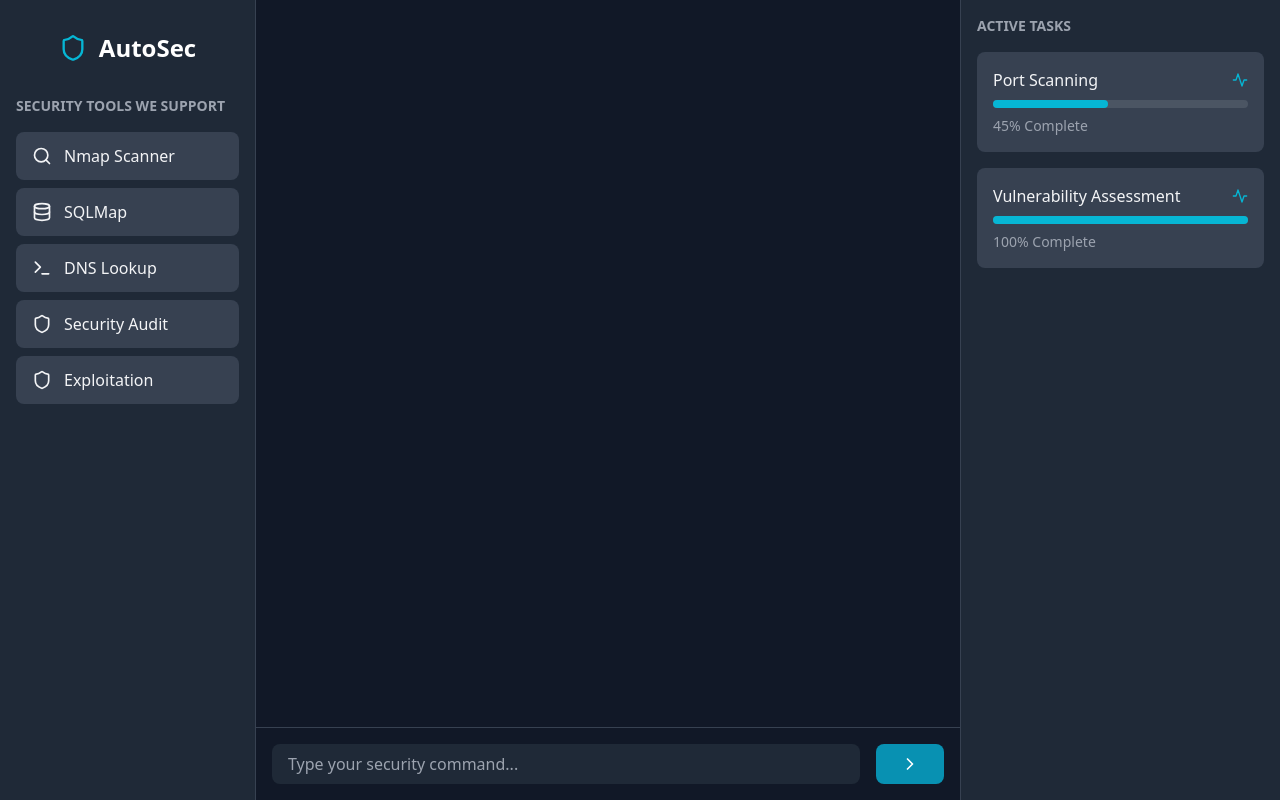
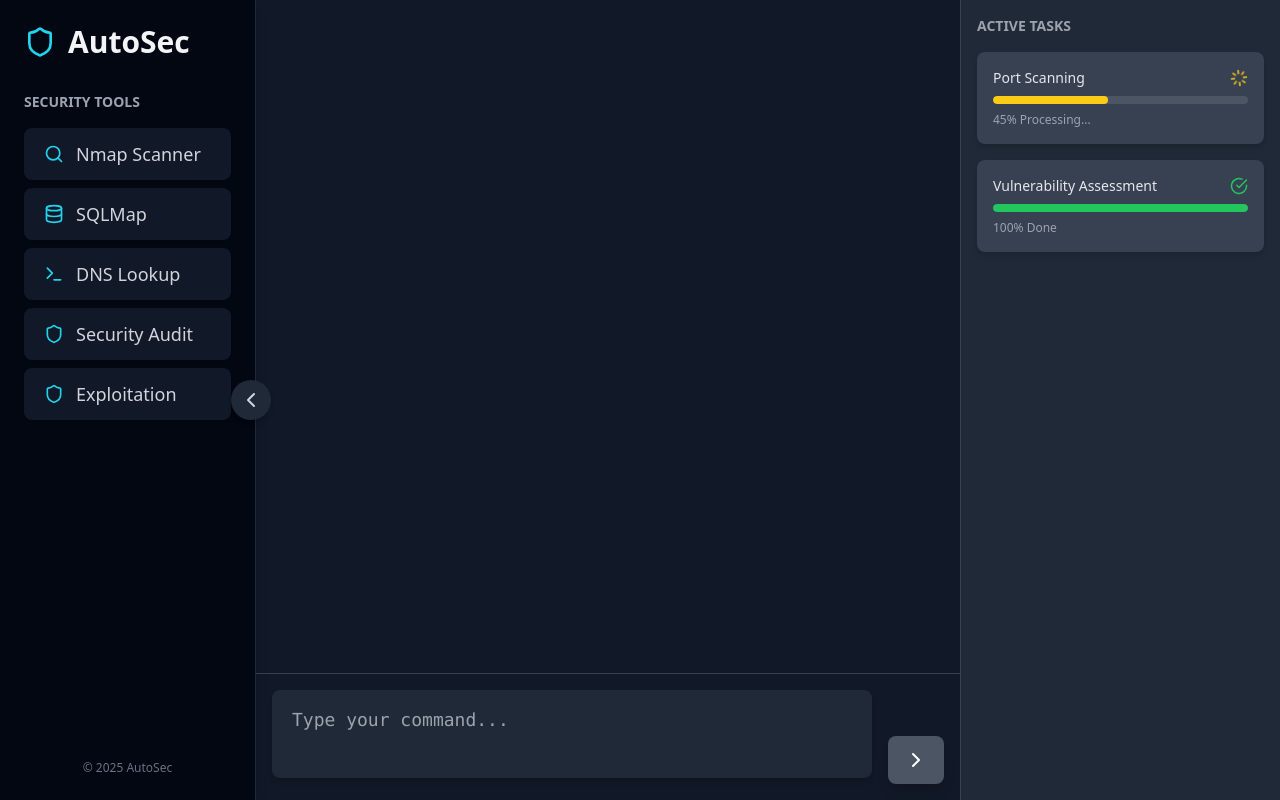
Before and after one commit to Adibahe/AutoSec-AI-Powered-Cybersecurity-Automation-tool, a React (Vite) app in the folder webapp/Bahe-fav-ui/: page / in a window 1280 px wide. Built offline with nearby package versions, Linux system fonts and the light colour scheme.

Commit message:
changed a lot in ui

```diff
--- /dev/null
+++ b/package.json
@@ -0,0 +1,6 @@
+{
+  "dependencies": {
+    "react": "^19.1.0",
+    "react-dom": "^19.1.0"
+  }
+}
--- a/webapp/Bahe-fav-ui/src/App.tsx
+++ b/webapp/Bahe-fav-ui/src/App.tsx
@@ -38,12 +38,16 @@
   ]);
 
   const [loading, setLoading] = useState(false);
+  const [isTyping, setIsTyping] = useState(false);
 
   const handleSubmit = async (e: React.FormEvent) => {
     e.preventDefault();
     if (!input.trim() || loading) return;
 
     setLoading(true);
+    setIsTyping(true); // ✅ Set isTyping to true before request
+    console.log("Typing state:", isTyping); // Debugging log
+
     setMessages(prev => [...prev, { type: "user", content: input }, { type: "bot", content: "" }]);
     setInput("");
 
@@ -107,6 +111,8 @@
       console.error("SSE Error:", error);
     } finally {
       setLoading(false);
+      setIsTyping(false);
+      console.log("Typing state:", isTyping); // Debugging log
       controller.abort();
     }
   };
@@ -115,7 +121,7 @@
     <div className="flex h-screen bg-gray-900 text-gray-100">
       <Sidebar />
       <div className="flex-1 flex flex-col">
-        <ChatArea messages={messages} />
+        <ChatArea messages={messages} isTyping={isTyping} /> {/* ✅ Pass isTyping */}
         <InputForm input={input} setInput={setInput} handleSubmit={handleSubmit} loading={loading} />
       </div>
       <TaskList tasks={tasks} />
--- a/webapp/Bahe-fav-ui/src/components/ChatArea.tsx
+++ b/webapp/Bahe-fav-ui/src/components/ChatArea.tsx
@@ -1,4 +1,3 @@
-
 import React, { useState } from "react";
 import { Terminal, ChevronDown, ChevronUp } from "lucide-react";
 import TypingIndicator from "./TypingIndicator";
@@ -29,16 +28,27 @@
   return (
     <div className="flex-1 overflow-y-auto p-6 space-y-4">
       {messages.map((message, index) => (
-        <div key={index} className={`flex ${message.type === "user" ? "justify-end" : "justify-start"}`}>
-          <div className={`max-w-[70%] rounded-lg p-4 ${message.type === "user" ? "bg-cyan-600 text-white" : "bg-gray-800 text-gray-100"}`}>
-            <pre className="whitespace-pre-wrap font-sans">{message.content}</pre>
+        <div
+          key={index}
+          className={`flex ${message.type === "user" ? "justify-end" : "justify-start"} w-full`}
+        >
+          <div
+            className={`max-w-[75%] p-4 rounded-2xl shadow-md transition-colors ${
+              message.type === "user"
+                ? "bg-transparent border border-blue-500 text-white self-end"
+                : "bg-gray-700 text-gray-100 self-start"
+            }`}
+          >
+            <p className="whitespace-pre-wrap font-sans text-base md:text-lg leading-relaxed">
+              {message.content}
+            </p>
 
-            {/* Show Tool Output Button ONLY if this message has tool output */}
+            {/* Tool Output Section */}
             {message.istool && message.tool_out && (
               <div className="mt-3">
                 <button
                   onClick={() => toggleToolOutput(index)}
-                  className="flex items-center gap-2 text-sm text-gray-300 hover:text-white transition-colors"
+                  className="flex items-center gap-2 text-sm text-blue-400 hover:text-white transition-colors"
                 >
                   <Terminal className="w-4 h-4" />
                   <span>Tool Output</span>
@@ -49,7 +59,7 @@
                   )}
                 </button>
                 {expandedTools.includes(index.toString()) && (
-                  <pre className="mt-2 p-3 bg-black rounded text-sm text-gray-300 overflow-x-auto">
+                  <pre className="mt-2 p-4 bg-gray-800 text-gray-200 font-mono text-sm rounded-lg overflow-x-auto max-h-40 border border-gray-600">
                     {message.tool_out}
                   </pre>
                 )}
@@ -59,7 +69,7 @@
         </div>
       ))}
 
-      {/* Typing indicator */}
+      {/* Typing Indicator */}
       {isTyping && (
         <div className="flex justify-start">
           <TypingIndicator />
--- a/webapp/Bahe-fav-ui/src/components/InputForm.tsx
+++ b/webapp/Bahe-fav-ui/src/components/InputForm.tsx
@@ -1,5 +1,5 @@
-import React from 'react';
-import { ChevronRight, Loader2 } from 'lucide-react';
+import React, { useRef, useEffect } from "react";
+import { ChevronRight, Loader2 } from "lucide-react";
 
 type Props = {
   input: string;
@@ -8,26 +8,57 @@
   loading: boolean;
 };
 
-const InputForm = ({ input, setInput, handleSubmit, loading }: Props) => (
-  <form onSubmit={handleSubmit} className="p-4 border-t border-gray-700">
-    <div className="flex space-x-4">
-      <input
-        type="text"
+const InputForm = ({ input, setInput, handleSubmit, loading }: Props) => {
+  const textareaRef = useRef<HTMLTextAreaElement>(null);
+
+  useEffect(() => {
+    if (textareaRef.current) {
+      textareaRef.current.style.height = "auto"; // Reset height
+      textareaRef.current.style.height = `${textareaRef.current.scrollHeight}px`; // Adjust height dynamically
+    }
+  }, [input]);
+
+  const handleInputChange = (e: React.ChangeEvent<HTMLTextAreaElement>) => {
+    setInput(e.target.value.trimStart()); // Removes leading spaces
+  };
+
+  const handleKeyDown = (e: React.KeyboardEvent<HTMLTextAreaElement>) => {
+    if (e.key === "Enter" && !e.shiftKey) {
+      e.preventDefault();
+      if (input.trim() !== "") handleSubmit(e);
+    }
+  };
+
+  return (
+    <form onSubmit={handleSubmit} className="p-4 border-t border-gray-700 bg-gray-900">
+      <div className="flex items-end space-x-4">
+        {/* Dynamic Input Field */}
+        <div className="flex-1 relative">
+          <textarea
+            ref={textareaRef}
             value={input}
-        onChange={(e) => setInput(e.target.value)}
-        placeholder="Type your security command..."
-        className="flex-1 bg-gray-800 text-gray-100 rounded-lg px-4 py-2 focus:outline-none focus:ring-2 focus:ring-cyan-500 disabled:bg-gray-700"
+            onChange={handleInputChange}
+            onKeyDown={handleKeyDown}
+            placeholder="Type your command..."
+            className="w-full bg-gray-800 text-gray-100 text-lg font-mono px-5 py-4 rounded-lg
+                       focus:outline-none focus:ring-2 focus:ring-cyan-500 transition-shadow
+                       disabled:bg-gray-700 resize-none overflow-y-auto max-h-40 shadow-md"
             disabled={loading}
           />
+        </div>
+
+        {/* Send Button - Fixed Size */}
         <button
           type="submit"
-        className="bg-cyan-600 text-white px-6 py-2 rounded-lg hover:bg-cyan-700 transition-colors flex items-center justify-center disabled:bg-gray-600"
-        disabled={loading}
+          className="h-12 w-14 bg-cyan-600 text-white rounded-lg flex items-center justify-center
+                     hover:bg-cyan-700 transition-colors disabled:bg-gray-600 shadow-lg"
+          disabled={loading || input.trim() === ""}
         >
-        {loading ? <Loader2 className="animate-spin" size={20} /> : <ChevronRight size={20} />}
+          {loading ? <Loader2 className="animate-spin" size={24} /> : <ChevronRight size={24} />}
         </button>
       </div>
     </form>
   );
+};
 
 export default InputForm;
--- a/webapp/Bahe-fav-ui/src/components/SideBar.tsx
+++ b/webapp/Bahe-fav-ui/src/components/SideBar.tsx
@@ -1,39 +1,68 @@
-
-import React from 'react';
-import { Shield, Search, Database, Terminal } from 'lucide-react';
+import { useState } from "react";
+import { Shield, Search, Database, Terminal, ChevronLeft, ChevronRight } from "lucide-react";
 
 const tools = [
-  { name: 'Nmap Scanner', icon: <Search size={20} />, link: 'https://nmap.org/book/intro.html' },
-  { name: 'SQLMap', icon: <Database size={20} />, link: 'https://www.cyberbugs.in/post/what-is-sqlmap' },
-  { name: 'DNS Lookup', icon: <Terminal size={20} />, link: 'https://denizhalil.com/2024/08/30/what-is-dns-lookup-nslookup-examples/' },
-  { name: 'Security Audit', icon: <Shield size={20} />, link: 'https://qualysec.com/what-is-security-audit/' },
-  { name: 'Exploitation', icon: <Shield size={20} />, link: 'https://example.com/exploitation' },
+  { name: "Nmap Scanner", icon: <Search size={20} />, link: "https://nmap.org/book/intro.html" },
+  { name: "SQLMap", icon: <Database size={20} />, link: "https://www.cyberbugs.in/post/what-is-sqlmap" },
+  { name: "DNS Lookup", icon: <Terminal size={20} />, link: "https://denizhalil.com/2024/08/30/what-is-dns-lookup-nslookup-examples/" },
+  { name: "Security Audit", icon: <Shield size={20} />, link: "https://qualysec.com/what-is-security-audit/" },
+  { name: "Exploitation", icon: <Shield size={20} />, link: "https://example.com/exploitation" },
 ];
 
-const Sidebar = () => (
-  <div className="w-64 bg-gray-800 p-4 border-r border-gray-700">
-    <div className="flex items-center justify-center space-x-3 mb-8 mt-4">
-      <Shield className="text-cyan-500" size={28} />
-      <h1 className="text-2xl font-bold text-white">AutoSec</h1>
+const Sidebar = () => {
+  const [isCollapsed, setIsCollapsed] = useState(false);
+
+  return (
+    <div className="flex">
+      {/* Sidebar */}
+      <div
+        className={`h-screen bg-gray-950 border-r border-gray-800 shadow-lg flex flex-col transition-all duration-300 relative ${
+          isCollapsed ? "w-16 p-3" : "w-64 p-6"
+        }`}
+      >
+        {/* Toggle Button (Centered on Sidebar Border) */}
+        <button
+          className="absolute top-1/2 -right-4 transform -translate-y-1/2 bg-gray-800 p-2 rounded-full shadow-md text-gray-300 hover:text-white hover:bg-cyan-600 transition"
+          onClick={() => setIsCollapsed(!isCollapsed)}
+        >
+          {isCollapsed ? <ChevronRight size={24} /> : <ChevronLeft size={24} />}
+        </button>
+
+        {/* Header */}
+        <div className="flex items-center space-x-3 mb-8">
+          <Shield className="text-cyan-400" size={32} />
+          {!isCollapsed && <h1 className="text-3xl font-extrabold text-gray-100">AutoSec</h1>}
         </div>
-    <h2 className="text-sm font-semibold text-gray-400 uppercase mb-4">Security Tools we Support</h2>
-    <div className="space-y-2">
+
+        {/* Tools Section */}
+        {!isCollapsed && (
+          <h2 className="text-sm font-semibold text-gray-400 uppercase mb-4">Security Tools</h2>
+        )}
+
+        <div className="space-y-3 flex-1">
           {tools.map((tool, index) => (
-        <a
-          key={index}
-          href={tool.link}
-          target="_blank"
-          rel="noopener noreferrer"
-          className="block"
+            <a key={index} href={tool.link} target="_blank" rel="noopener noreferrer">
+              <button
+                className={`w-full flex items-center ${
+                  isCollapsed ? "justify-center p-4" : "space-x-3 px-5 py-3"
+                } rounded-lg bg-gray-900 hover:bg-cyan-600 transition-all text-gray-300 hover:text-white shadow-sm group mb-2 text-lg font-medium`}
               >
-          <button className="w-full flex items-center space-x-3 px-4 py-3 rounded-lg bg-gray-700 hover:bg-gray-600 transition-colors">
-            {tool.icon}
-            <span>{tool.name}</span>
+                <span className="text-cyan-400 group-hover:text-white">{tool.icon}</span>
+                {!isCollapsed && <span>{tool.name}</span>}
               </button>
             </a>
           ))}
         </div>
+
+        {/* Footer */}
+        {!isCollapsed && (
+          <div className="mt-auto text-center text-xs text-gray-500">
+            <p>&copy; 2025 AutoSec</p>
+          </div>
+        )}
+      </div>
     </div>
   );
+};
 
 export default Sidebar;
--- a/webapp/Bahe-fav-ui/src/components/TaskList.tsx
+++ b/webapp/Bahe-fav-ui/src/components/TaskList.tsx
@@ -1,5 +1,4 @@
-import React from 'react';
-import { Activity } from 'lucide-react';
+import { Activity, CheckCircle, XCircle, Loader } from 'lucide-react';
 
 type Task = {
   id: string;
@@ -12,20 +11,51 @@
   tasks: Task[];
 };
 
+const getStatusIcon = (status: string) => {
+  switch (status) {
+    case 'running':
+      return <Loader className="text-yellow-400 animate-spin" size={18} />;
+    case 'completed':
+      return <CheckCircle className="text-green-500" size={18} />;
+    case 'failed':
+      return <XCircle className="text-red-500" size={18} />;
+    default:
+      return <Activity className="text-gray-400" size={18} />;
+  }
+};
+
+const getProgressColor = (status: string) => {
+  switch (status) {
+    case 'running':
+      return 'bg-yellow-400';
+    case 'completed':
+      return 'bg-green-500';
+    case 'failed':
+      return 'bg-red-500';
+    default:
+      return 'bg-gray-500';
+  }
+};
+
 const TaskList = ({ tasks }: Props) => (
   <div className="w-80 bg-gray-800 p-4 border-l border-gray-700">
     <h2 className="text-sm font-semibold text-gray-400 uppercase mb-4">Active Tasks</h2>
     <div className="space-y-4">
       {tasks.map((task) => (
-        <div key={task.id} className="bg-gray-700 rounded-lg p-4">
+        <div key={task.id} className="bg-gray-700 rounded-lg p-4 shadow-md">
           <div className="flex items-center justify-between mb-2">
-            <span className="font-medium">{task.name}</span>
-            <Activity className="text-cyan-500" size={16} />
+            <span className="font-medium text-gray-200 text-sm">{task.name}</span>
+            {getStatusIcon(task.status)}
           </div>
-          <div className="w-full bg-gray-600 rounded-full h-2">
-            <div className="bg-cyan-500 h-2 rounded-full transition-all duration-500" style={{ width: `${task.progress}%` }} />
+          <div className="w-full bg-gray-600 rounded-full h-2 relative overflow-hidden">
+            <div
+              className={`${getProgressColor(task.status)} h-2 rounded-full transition-all duration-700`}
+              style={{ width: `${task.progress}%` }}
+            />
           </div>
-          <span className="text-sm text-gray-400 mt-2 block">{task.progress}% Complete</span>
+          <span className="text-xs text-gray-400 mt-2 block">
+            {task.progress}% {task.status === 'completed' ? 'Done' : task.status === 'failed' ? '❌ Failed' : 'Processing...'}
+          </span>
         </div>
       ))}
     </div>
--- a/webapp/Bahe-fav-ui/src/components/Test.tsx
+++ b/webapp/Bahe-fav-ui/src/components/Test.tsx
@@ -1,4 +1,4 @@
-import React from 'react';
+
 
 const Test = () => (
   <div className="flex h-screen bg-gray-900 text-gray-100 justify-center items-center">
--- a/webapp/Bahe-fav-ui/src/components/TypingIndicator.tsx
+++ b/webapp/Bahe-fav-ui/src/components/TypingIndicator.tsx
@@ -1,11 +1,11 @@
-import React from 'react';
+import React from "react";
 
-const TypingIndicator = () => {
+const TypingIndicator: React.FC = () => {
   return (
-    <div className="flex space-x-2 p-3 bg-gray-800 rounded-lg max-w-[100px]">
-      <div className="w-2.5 h-2.5 bg-gray-400 rounded-full animate-bounce" style={{ animationDelay: '0ms' }}></div>
-      <div className="w-2.5 h-2.5 bg-gray-400 rounded-full animate-bounce" style={{ animationDelay: '200ms' }}></div>
-      <div className="w-2.5 h-2.5 bg-gray-400 rounded-full animate-bounce" style={{ animationDelay: '400ms' }}></div>
+    <div className="flex space-x-1">
+      <span className="w-2 h-2 bg-gray-300 rounded-full animate-bounce" style={{ animationDelay: "0s" }}></span>
+      <span className="w-2 h-2 bg-gray-300 rounded-full animate-bounce" style={{ animationDelay: "0.2s" }}></span>
+      <span className="w-2 h-2 bg-gray-300 rounded-full animate-bounce" style={{ animationDelay: "0.4s" }}></span>
     </div>
   );
 };
```
Also changed, not shown: webapp/Bahe-fav-ui/tailwind.config.js (line endings or trailing spaces), 1 other file (tests, documents, lock files or other folders). Lines whose indentation alone changed are shown as unchanged.
